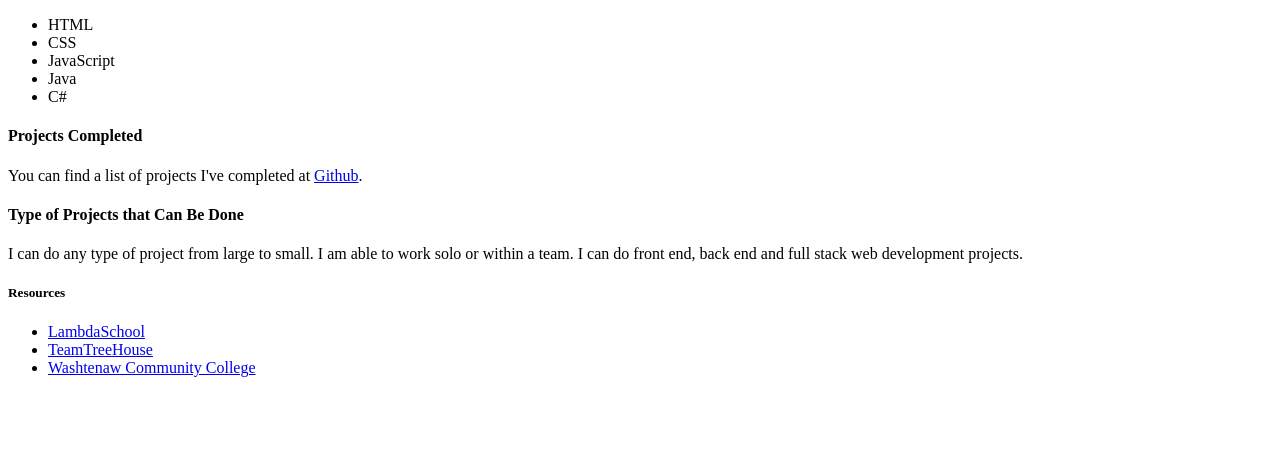
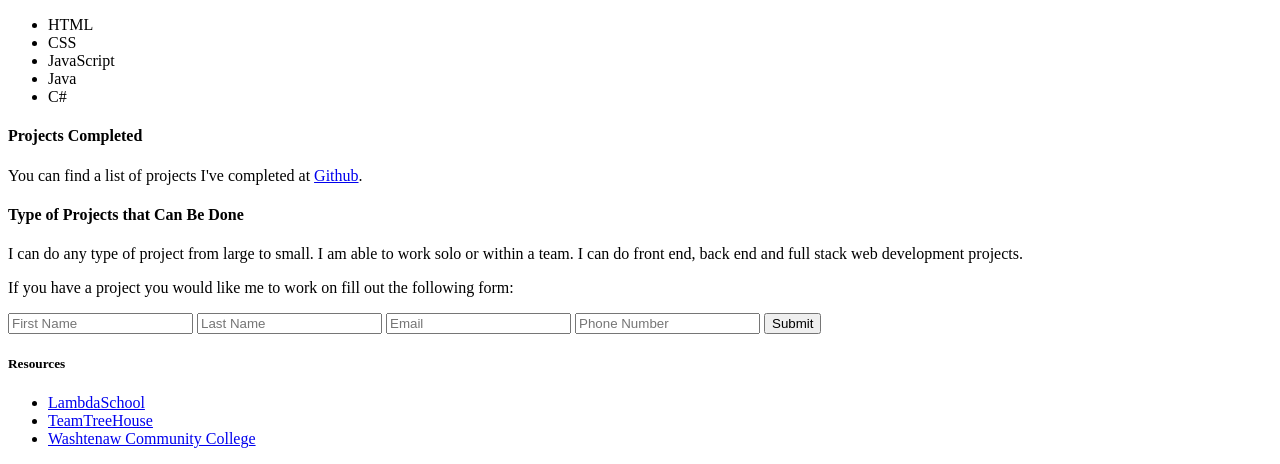
Before and after one commit to jduell12/Covalence-Repo, a plain HTML site: page index.html in a window 1280 px wide. Shown: the part 1385-1849 px from the top of the page. Before the commit the page ends 1778 px from the top, so only its background shows below. Drawn offline with Linux system fonts and the light colour scheme.

Commit message:
Added contact form

```diff
--- a/index.html
+++ b/index.html
@@ -45,6 +45,14 @@
                 <h4>Type of Projects that Can Be Done</h4>
                 <p> I can do any type of project from large to small. I am able to work solo or within a team. I can do front
                     end, back end and full stack web development projects.</p>
+                    <p>If you have a project you would like me to work on fill out the following form:</p>
+                    <form action="">
+                        <input type="text" name="first name" placeholder="First Name">
+                        <input type="text" name="last name" placeholder="Last Name">
+                        <input type="email" name="email" placeholder="Email">
+                        <input type="tel" name="phone" placeholder="Phone Number">
+                        <button type="submit">Submit</button>
+                    </form>
             </section>
             <section>
                 <h5>Resources</h5>
```
